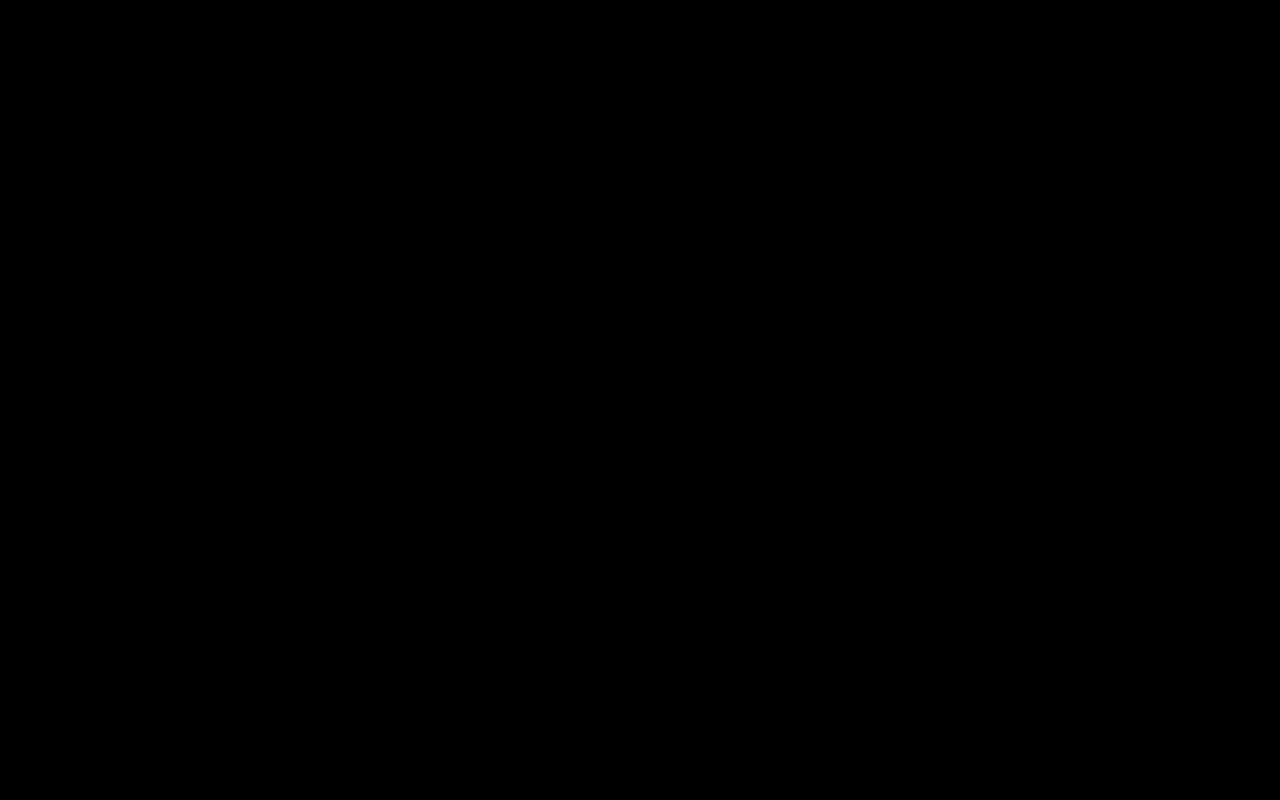
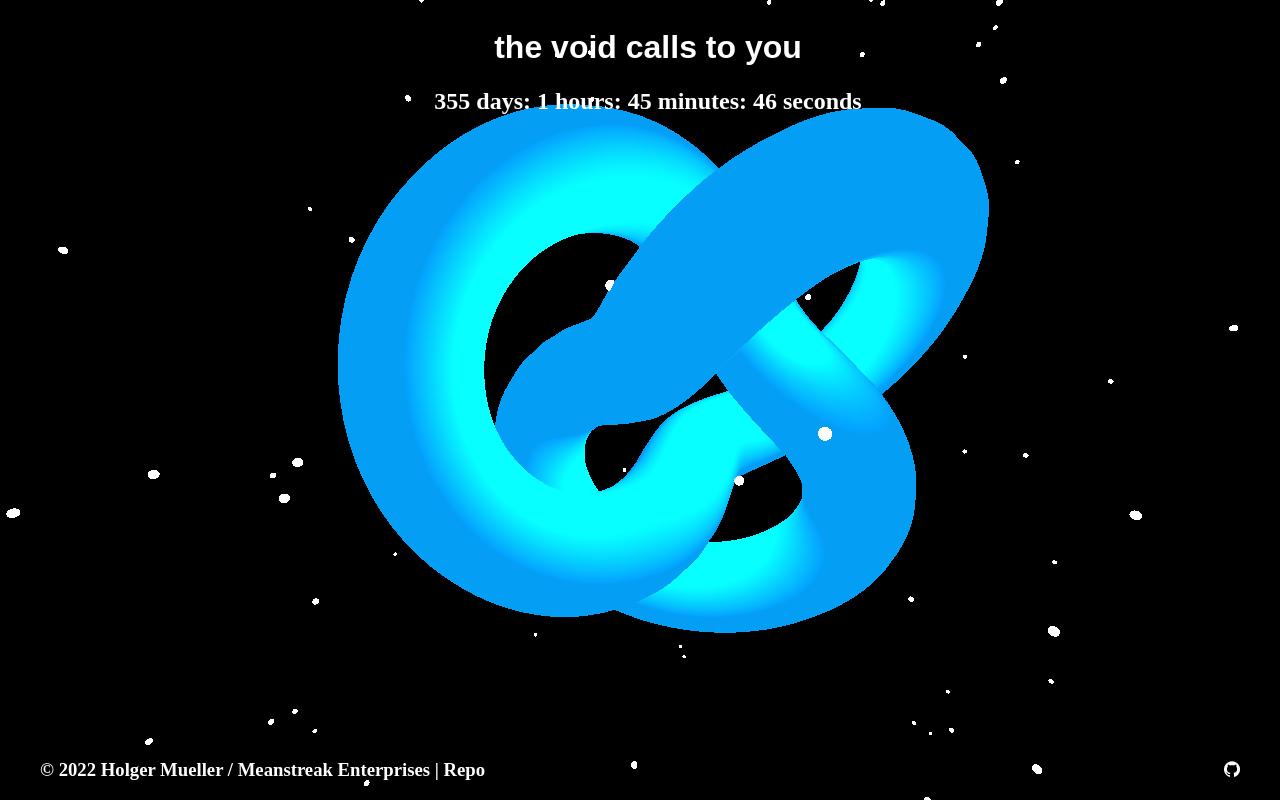
Before and after one commit to Holgermueller/thevoid, a website built with Vite: page index.html in a window 1280 px wide. Built offline with nearby package versions, Linux system fonts and the light colour scheme; animation ran at ten frames a second.

Commit message:
added some text

```diff
--- a/index.html
+++ b/index.html
@@ -3,11 +3,38 @@
   <head>
     <meta charset="UTF-8" />
     <link rel="icon" type="image/svg+xml" href="/vite.svg" />
+    <link
+      rel="stylesheet"
+      href="https://cdnjs.cloudflare.com/ajax/libs/font-awesome/4.7.0/css/font-awesome.min.css"
+    />
     <meta name="viewport" content="width=device-width, initial-scale=1.0" />
     <title>ThreeJSPlayground</title>
   </head>
   <body>
-    <canvas id="background"></canvas>
+    <canvas id="background"> </canvas>
+    <main>
+      <header>
+        <h1>the void calls to you</h1>
+      </header>
+      <div>
+        <h2>
+          <div id="theCountdown"></div>
+        </h2>
+      </div>
+      <footer>
+        <h3 class="copy">
+          &copy; 2022 Holger Mueller / Meanstreak Enterprises |
+          <a href="https://github.com/Holgermueller/countdown" target="_blank"
+            >Repo</a
+          >
+        </h3>
+        <h3 class="social">
+          <a href="https://github.com/Holgermueller" target="_blank"
+            ><i class="fa fa-github"></i
+          ></a>
+        </h3>
+      </footer>
+    </main>
     <script type="module" src="/main.js"></script>
   </body>
 </html>
--- a/main.js
+++ b/main.js
@@ -31,10 +31,25 @@ const material = new THREE.MeshLambertMaterial({
 const torusKnot = new THREE.Mesh(geometry, material);
 scene.add(torusKnot);
 
-const pointlight = new THREE.PointLight(0x000000);
+const pointlight = new THREE.PointLight(0xffffff);
 pointlight.position.set(5, 5, 5);
-const ambientLight = new THREE.AmbientLight(0x000000);
+const ambientLight = new THREE.AmbientLight(0xffffff);
 scene.add(pointlight, ambientLight);
+
+function addStars() {
+  const geometry = new THREE.SphereGeometry(0.25, 12, 12);
+  const material = new THREE.MeshStandardMaterial({ color: 0xffffff });
+  const star = new THREE.Mesh(geometry, material);
+
+  const [x, y, z] = Array(3)
+    .fill()
+    .map(() => THREE.MathUtils.randFloatSpread(100));
+
+  star.position.set(x, y, z);
+  scene.add(star);
+}
+
+Array(200).fill().forEach(addStars);
 
 function animate() {
   requestAnimationFrame(animate);
@@ -47,3 +62,36 @@ function animate() {
 }
 
 animate();
+
+const countDownDate = new Date("Aug 9, 2023").getTime();
+
+const x = setInterval(function () {
+  let now = new Date().getTime();
+
+  let difference = countDownDate - now;
+
+  let days = Math.floor(difference / (1000 * 60 * 60 * 24));
+
+  let hours = Math.floor(
+    (difference % (1000 * 60 * 60 * 24)) / (1000 * 60 * 60)
+  );
+
+  let minutes = Math.floor((difference % (1000 * 60 * 60)) / (1000 * 60));
+
+  let seconds = Math.floor((difference % (1000 * 60)) / 1000);
+
+  document.getElementById("theCountdown").innerHTML =
+    days +
+    " days: " +
+    hours +
+    " hours: " +
+    minutes +
+    " minutes: " +
+    seconds +
+    " seconds";
+
+  if (difference < 0) {
+    clearInterval(x);
+    document.getElementById("theCountdown").innerHTML = "TIME'S UP!!";
+  }
+}, 1000);
--- a/style.css
+++ b/style.css
@@ -3,3 +3,42 @@ canvas {
   top: 0;
   left: 0;
 }
+
+main {
+  width: 100vw;
+  color: white;
+  z-index: 99;
+  position: absolute;
+  margin: 0px auto;
+  text-align: center;
+}
+
+h1 {
+  font-family: Arial, sans-serif;
+  font-weight: 700;
+  font-style: normal;
+}
+
+footer {
+  position: fixed;
+  left: 0;
+  bottom: 0;
+  color: #ffffff;
+  width: 100%;
+}
+h4 {
+  padding: 4px;
+}
+i,
+a {
+  color: #ffffff;
+  text-decoration: none;
+}
+.copy {
+  float: left;
+  margin-left: 40px;
+}
+.social {
+  float: right;
+  margin-right: 40px;
+}
```
